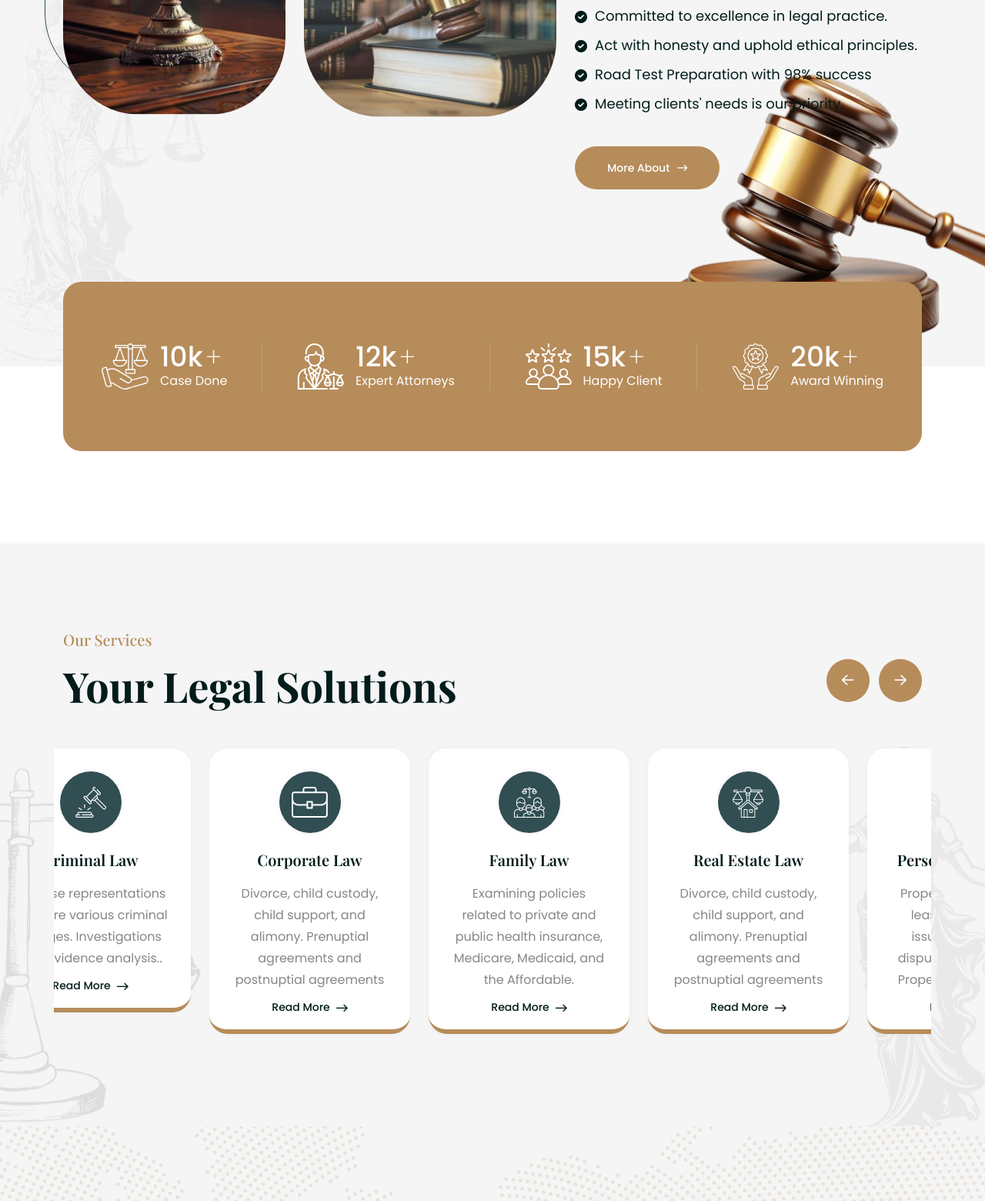
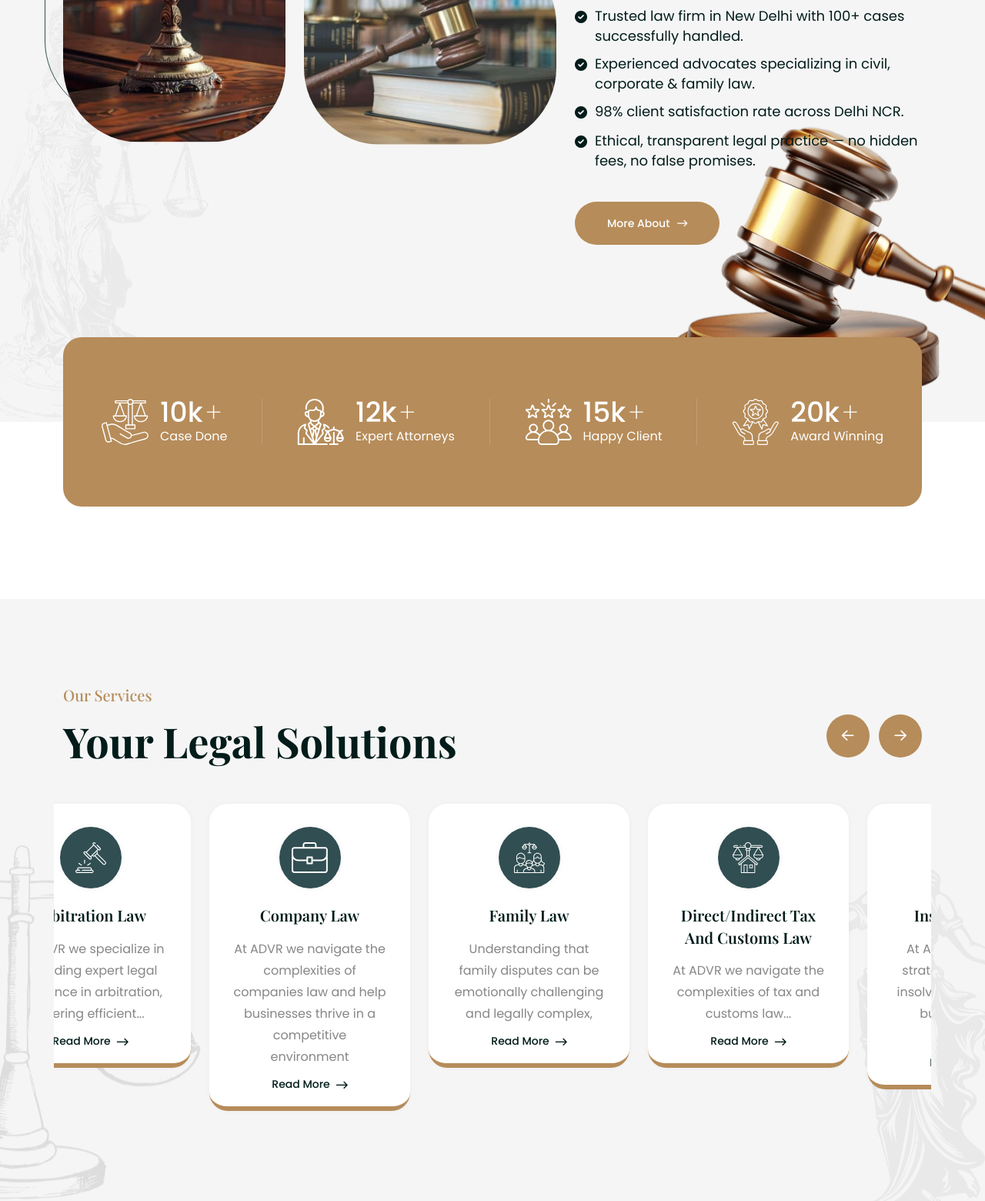
Before and after one commit to ashishanalytics37-blip/advr-associates, a plain HTML site: page about.html in a window 1280 px wide. Shown: the part 740-2300 px from the top of the page at 77% size. Drawn offline with nearby package versions, Linux system fonts and the light colour scheme; a web font is replaced by a local one.

Commit message:
Update about.html

```diff
--- a/about.html
+++ b/about.html
@@ -352,20 +352,21 @@
             <div class="checklist style2 mb-40">
               <ul>
                 <li>
-                  <i class="fa-sharp fa-solid fa-circle-check"></i> Committed to
-                  excellence in legal practice.
+                  <i class="fa-sharp fa-solid fa-circle-check"></i> Trusted law
+                  firm in New Delhi with 100+ cases successfully handled.
                 </li>
                 <li>
-                  <i class="fa-sharp fa-solid fa-circle-check"></i> Act with
-                  honesty and uphold ethical principles.
+                  <i class="fa-sharp fa-solid fa-circle-check"></i> Experienced
+                  advocates specializing in civil, corporate & family law.
                 </li>
                 <li>
-                  <i class="fa-sharp fa-solid fa-circle-check"></i> Road Test
-                  Preparation with 98% success
+                  <i class="fa-sharp fa-solid fa-circle-check"></i> 98% client
+                  satisfaction rate across Delhi NCR.
                 </li>
                 <li>
-                  <i class="fa-sharp fa-solid fa-circle-check"></i> Meeting
-                  clients' needs is our priority.
+                  <i class="fa-sharp fa-solid fa-circle-check"></i> Ethical,
+                  transparent legal practice — no hidden fees, no false
+                  promises.
                 </li>
               </ul>
             </div>
@@ -512,11 +513,11 @@
                     </div>
                     <div class="box-content">
                       <h3 class="box-title">
-                        <a href="service-details.html">Criminal Law</a>
+                        <a href="arbitration-law.html">Arbitration Law</a>
                       </h3>
                       <p class="box-text">
-                        Defense representations for more various criminal
-                        charges. Investigations and evidence analysis..
+                        At ADVR we specialize in providing expert legal guidance
+                        in arbitration, offering efficient...
                       </p>
                     </div>
                     <a href="service-details.html" class="link-btn"
@@ -534,11 +535,11 @@
                     </div>
                     <div class="box-content">
                       <h3 class="box-title">
-                        <a href="service-details.html">Corporate Law</a>
+                        <a href="company-law.html">Company Law</a>
                       </h3>
                       <p class="box-text">
-                        Divorce, child custody, child support, and alimony.
-                        Prenuptial agreements and postnuptial agreements
+                        At ADVR we navigate the complexities of companies law
+                        and help businesses thrive in a competitive environment
                       </p>
                     </div>
                     <a href="service-details.html" class="link-btn"
@@ -559,8 +560,8 @@
                         <a href="service-details.html">Family Law</a>
                       </h3>
                       <p class="box-text">
-                        Examining policies related to private and public health
-                        insurance, Medicare, Medicaid, and the Affordable.
+                        Understanding that family disputes can be emotionally
+                        challenging and legally complex,
                       </p>
                     </div>
                     <a href="service-details.html" class="link-btn"
@@ -578,11 +579,13 @@
                     </div>
                     <div class="box-content">
                       <h3 class="box-title">
-                        <a href="service-details.html">Real Estate Law</a>
+                        <a href="direct-indirect-tax-customs-law.html"
+                          >Direct/Indirect Tax And Customs Law</a
+                        >
                       </h3>
                       <p class="box-text">
-                        Divorce, child custody, child support, and alimony.
-                        Prenuptial agreements and postnuptial agreements
+                        At ADVR we navigate the complexities of tax and customs
+                        law...
                       </p>
                     </div>
                     <a href="service-details.html" class="link-btn"
@@ -600,11 +603,11 @@
                     </div>
                     <div class="box-content">
                       <h3 class="box-title">
-                        <a href="service-details.html">Personal Injury Law</a>
+                        <a href="insolvency-law.html">Insolvency Law</a>
                       </h3>
                       <p class="box-text">
-                        Property transactions, leases, and zoning issues. Real
-                        estate disputes and litigation. Property title searches.
+                        At ADVR, we provide strategic guidance in insolvency
+                        law, helping businesses and individuals
                       </p>
                     </div>
                     <a href="service-details.html" class="link-btn"
@@ -622,11 +625,34 @@
                     </div>
                     <div class="box-content">
                       <h3 class="box-title">
-                        <a href="service-details.html">Health Care Policy</a>
+                        <a href="criminal-law.html">Criminal Law</a>
                       </h3>
                       <p class="box-text">
-                        Divorce, child custody, child support, and alimony.
-                        Prenuptial agreements and postnuptial agreements
+                        we provide robust defense in criminal litigation,
+                        ensuring that our clients’ rights
+                      </p>
+                    </div>
+                    <a href="service-details.html" class="link-btn"
+                      >Read More <i class="fa-regular fa-arrow-right-long"></i
+                    ></a>
+                  </div>
+                </div>
+
+                <div class="swiper-slide">
+                  <div class="service-card style-2 bg-white">
+                    <div class="box-icon">
+                      <img
+                        src="assets/img/my-images/service_card_1_6.svg"
+                        alt="Icon"
+                      />
+                    </div>
+                    <div class="box-content">
+                      <h3 class="box-title">
+                        <a href="civil-law.html">Civil Law</a>
+                      </h3>
+                      <p class="box-text">
+                        Offering expert representation in a wide range of
+                        disputes. Whether handling
                       </p>
                     </div>
                     <a href="service-details.html" class="link-btn"
```
